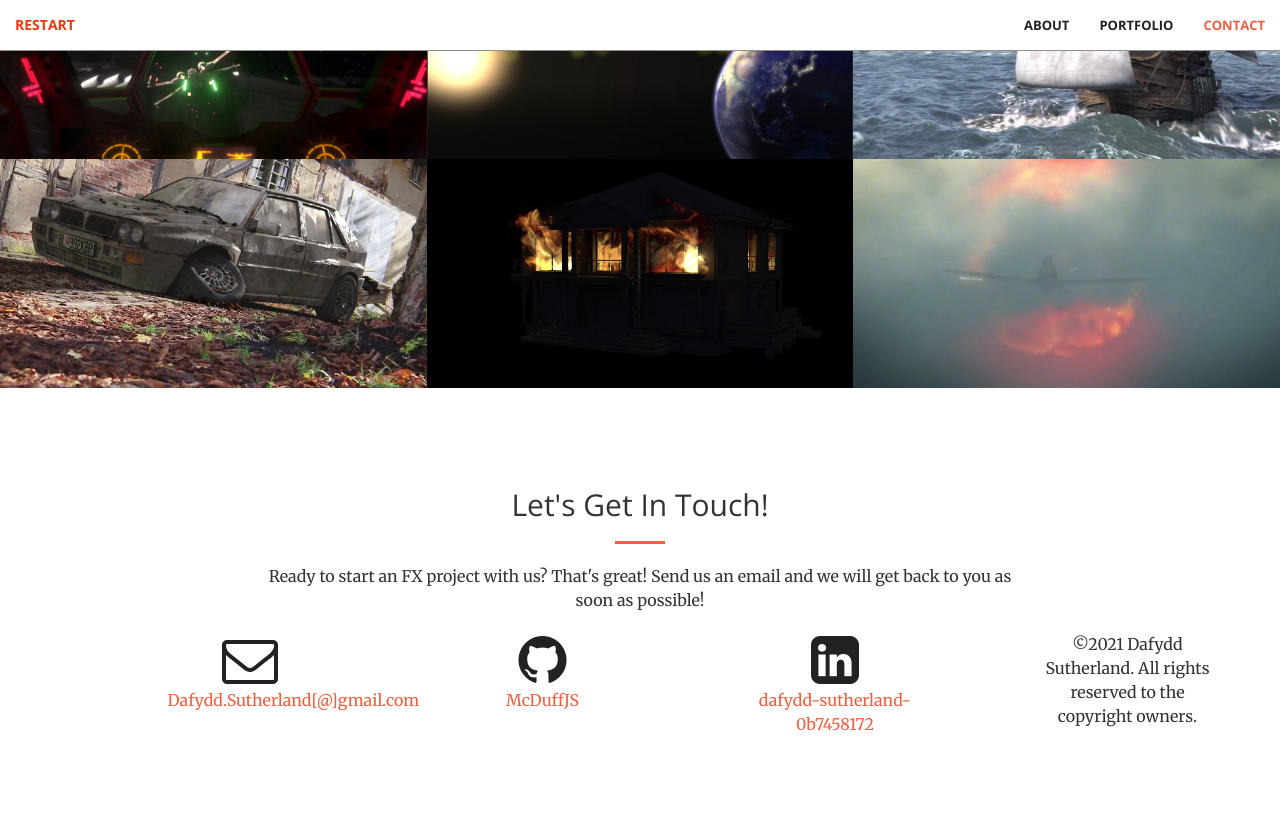
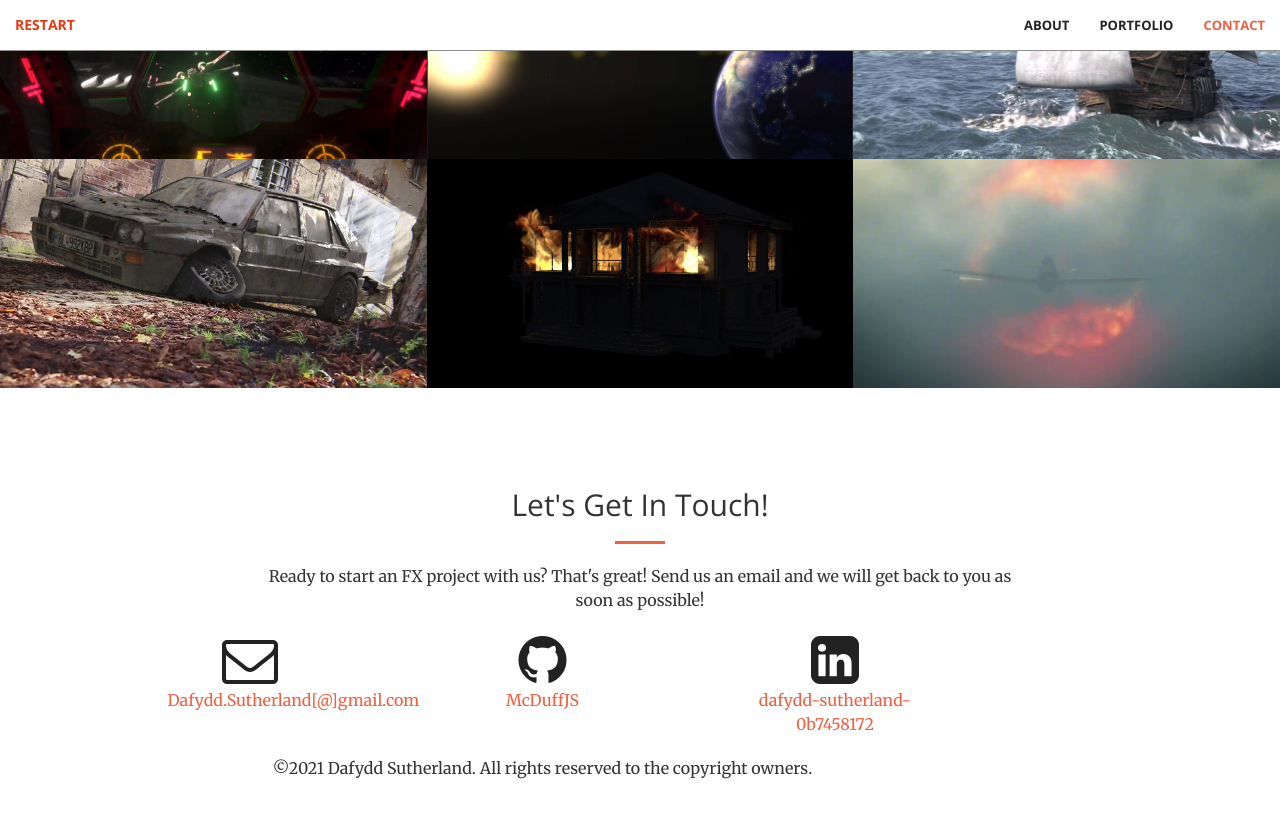
Before and after one commit to McDuffJS/mcduffjs.github.io, a Jekyll site: the page built from index.html, in a window 1280 px wide and 900 px high, scrolled down 971 px. Shown: the top 818 px of the window. Built offline with Jekyll 4.4.1, drawn with Linux system fonts in a browser that asks for light colours.

Commit message:
Update contact.html

```diff
--- a/_includes/contact.html
+++ b/_includes/contact.html
@@ -41,7 +41,7 @@
             </a>
         </div>
         {% endif %}
-        <div class="col-lg-2 col-lg-offset-1 text-center">
+        <div class="col-lg-8 col-lg-offset-1 text-center">
            <p>©2021 {{ site.copyright_name }}. All rights reserved to the copyright owners. </p>
         </div>
     </div>
```
